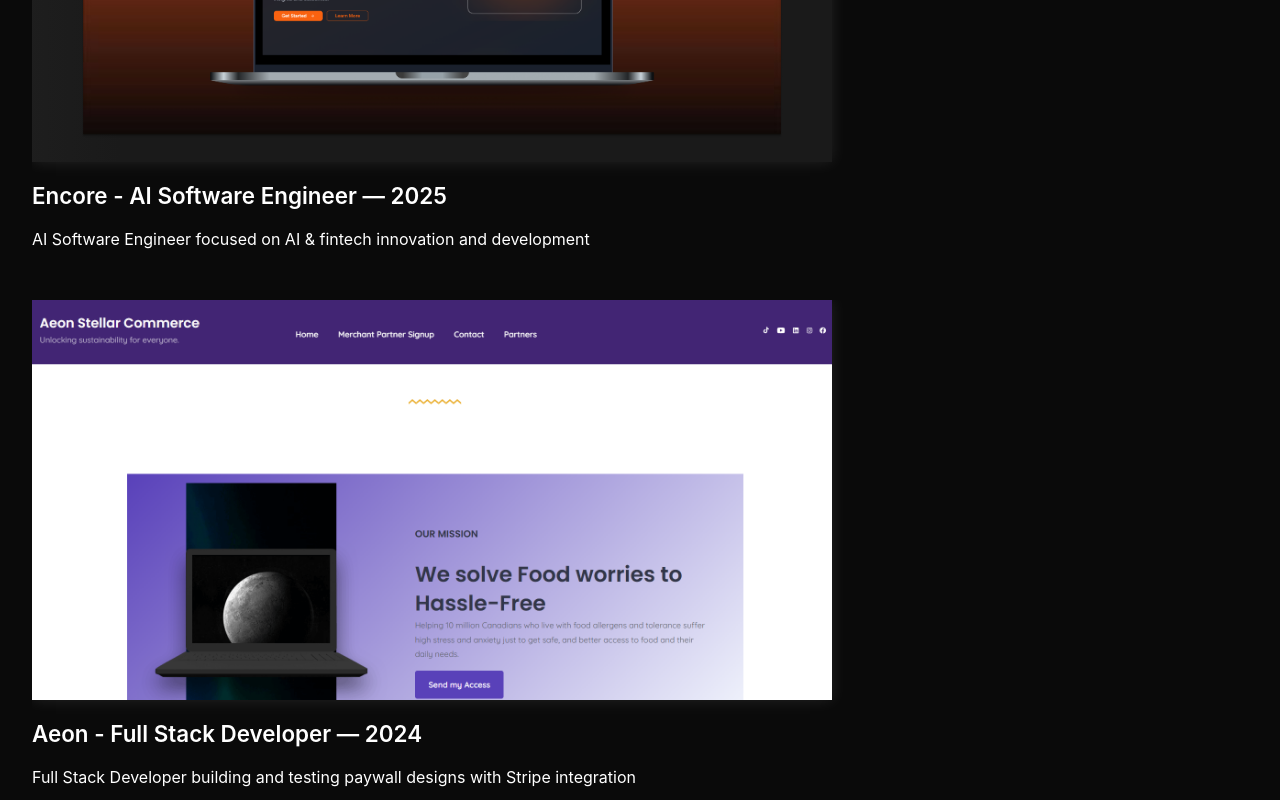
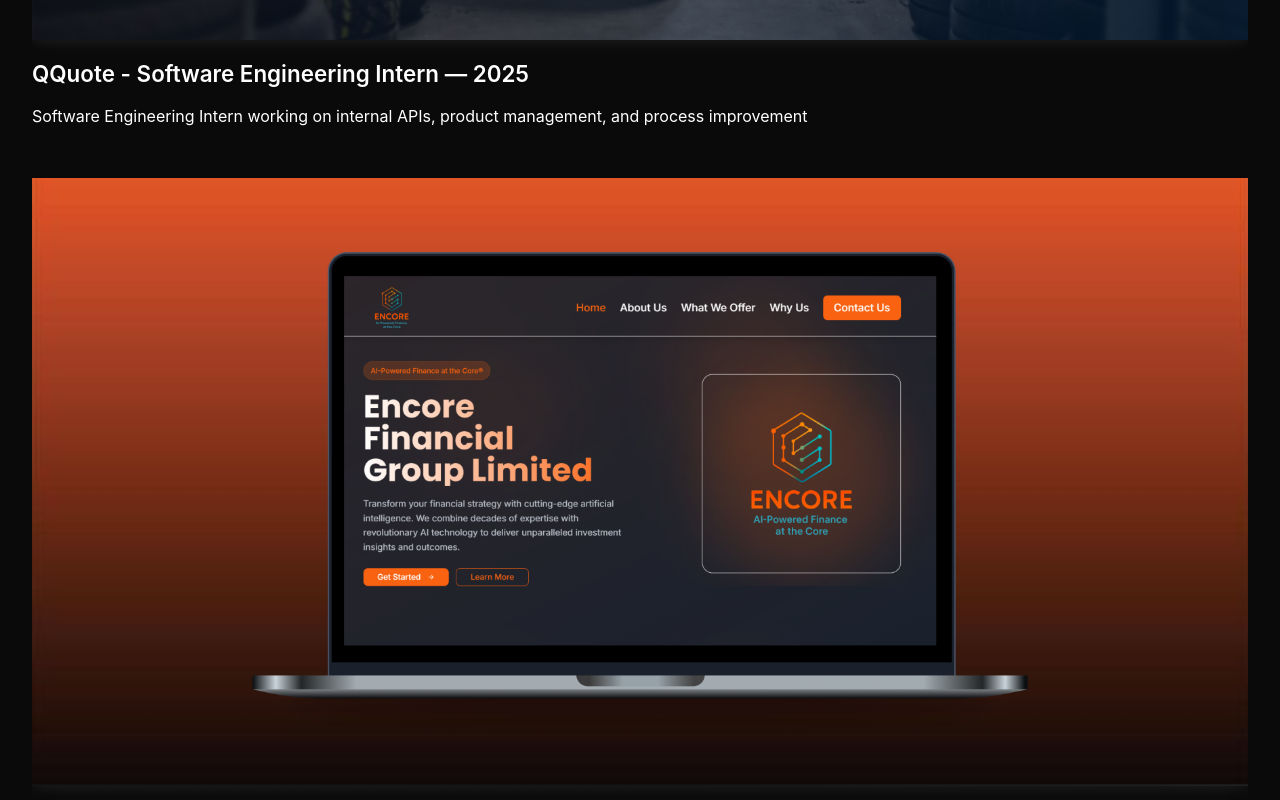
Before and after one commit to chrisjacksoneng/portfolio2025, a React (Vite) app: page / in a window 1280 px wide. Shown: the part 1560-2360 px from the top of the page. Built offline with nearby package versions, Linux system fonts and the light colour scheme.

Commit message:
adding more images to project cards

```diff
--- a/src/components/Projects.jsx
+++ b/src/components/Projects.jsx
@@ -32,7 +32,7 @@ const Projects = () => {
       title: "Aeon - Full Stack Developer",
       year: "2024",
       description: "Full Stack Developer building and testing paywall designs with Stripe integration",
-      image: "/images/aeonrough.png",
+      image: "/images/AeonBg.png",
       tech: "React.js, Stripe, Full Stack"
     },
     {
--- a/src/style.css
+++ b/src/style.css
@@ -185,8 +185,8 @@ body {
 }
 
 .project-image {
-  width: 800px;
-  height: 400px;
+  width: 100%;
+  aspect-ratio: 2 / 1; /* Keep consistent 2:1 ratio */
   overflow: hidden;
   position: relative;
   background: linear-gradient(135deg, #1a1a1a 0%, #2a2a2a 100%);
@@ -232,11 +232,18 @@ body {
   width: 100%;
   height: 100%;
   object-fit: cover;
+  object-position: center;
+  display: block; /* remove inline image baseline gap */
+  transform: scale(
+    1.15
+  ); /* compensate for transparent edges in source images */
   transition: none;
 }
 
-.project-card:hover .project-image img {
-  transform: none;
+/* Specific upscale for Aeon card image */
+.project-card:nth-child(4) .project-image img {
+  transform: translateX(-10px) scale(1.4);
+  transform-origin: center;
 }
 
 .project-info {
@@ -335,9 +342,7 @@ body {
     font-size: 0.8rem;
   }
 
-  .project-image {
-    height: 250px;
-  }
+  /* Keep aspect ratio on small screens; height scales with width */
 
   .project-info {
     padding: 1rem;
```
Also changed, not shown: public/images/AeonBg.png (added).
